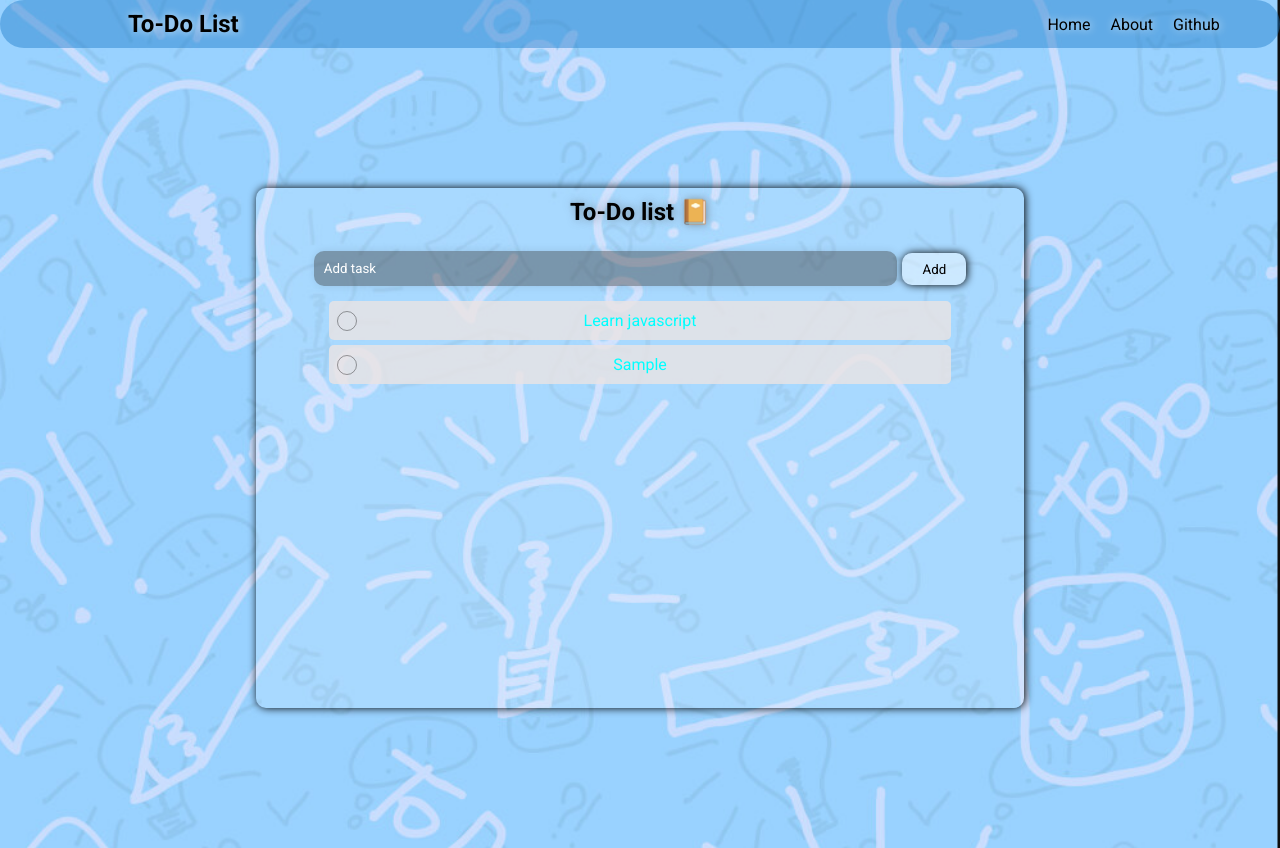
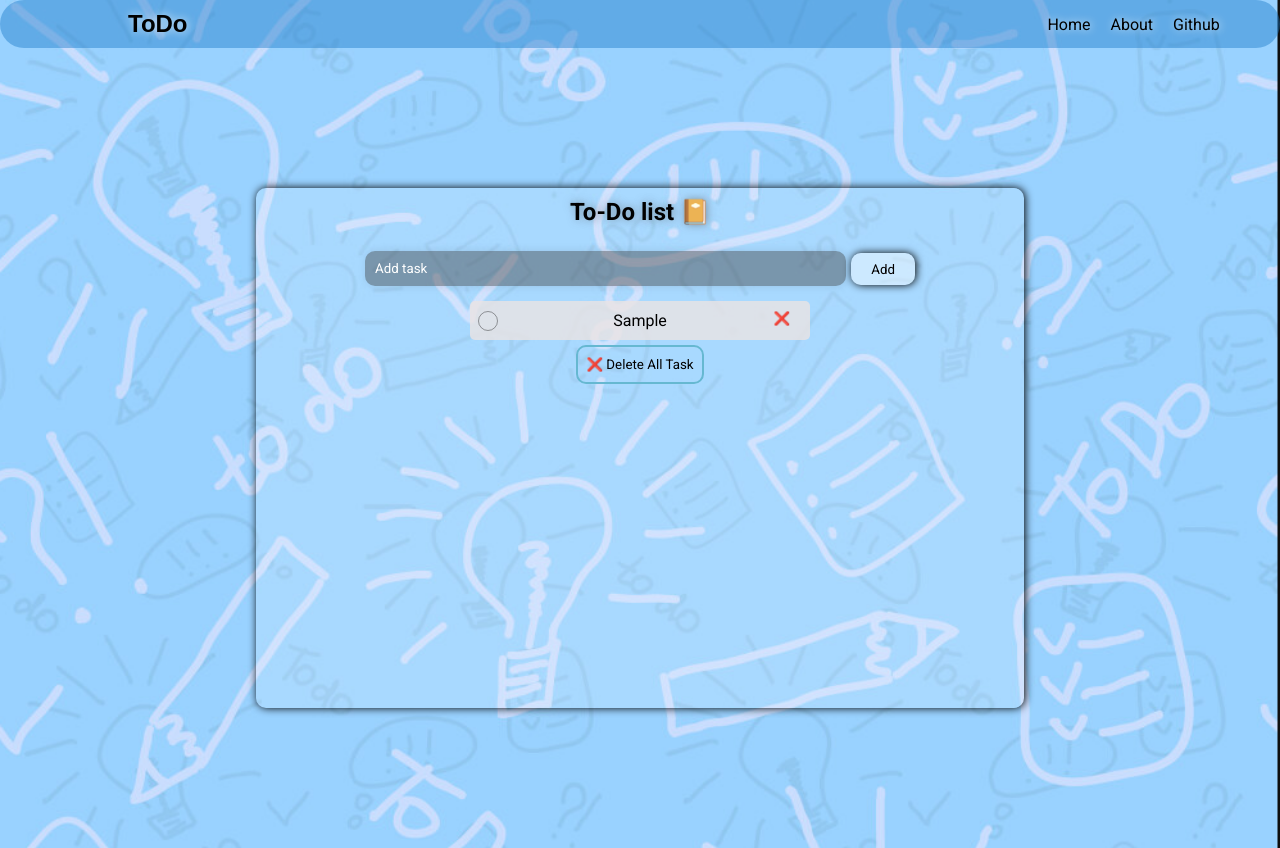
Before and after one commit to t4runjangra/todo, a plain HTML site: page index.html in a window 1280 px wide. Both pictures are taken after typing "Sample" into the empty fields and a click on the button "Add". Drawn offline with Linux system fonts and the light colour scheme.

Commit message:
Todo app

```diff
--- a/index.html
+++ b/index.html
@@ -9,7 +9,7 @@
   <body>
     <header>
       <div class="navbar">
-        <h2>To-Do List</h2>
+        <h1>ToDo</h1>
         <div class="list">
           <ul>
             <li><a href="#">Home</a></li>
@@ -29,17 +29,19 @@
           </div>
           <div class="task">
             <ul class="tasklist">
-              <li>
+              <!-- <li>
                 <div class="learnjs">
                   <input type="checkbox" name="javascriptCheckbox" id="js" />
                   <p>Learn javascript</p>
+                  <button class="cross">❌</button>
                 </div>
-                </li>
+              </li> -->
             </ul>
           </div>
+          <button class="deleteAll">❌ Delete All Task </button>
       </div>
       </div>
     </main>
-    <script src="/script.js"></script>
+    <script src="script.js"></script>
   </body>
 </html>
--- a/script.js
+++ b/script.js
@@ -1,38 +1,63 @@
 const addButton = document.getElementsByClassName("addButton")[0];
 const inputFromUser = document.getElementsByClassName("userinput")[0];
 const taskList = document.getElementsByClassName("tasklist")[0];
+const align = document.getElementsByClassName("align")[0];
+const deleteAll = document.getElementsByClassName("deleteAll")[0];
+deleteAll.addEventListener("click", function () {
+  const task = document.querySelectorAll(".tasklist li")
+  if (task.length<=2) {
+  task.style.color = "green"
+  }
+  if (task.length>=2) {
+    // task.remove()
+    task.forEach(task => task.remove());
+    // task.style.display = "none"
 
+  // if (confirm("Delete ALL tasks permanently?")) {
+  //   // toggleDeleteAllButton();
+  // }
+}})
+inputFromUser.addEventListener("keydown", function (event) {
+  if (event.key === "Enter") {
+    addButton.click();
+  }
+});
+const list = function deleteAll() {
+
+}
 addButton.addEventListener("click", () => {
   const taskText = inputFromUser.value.trim();
 
   if (taskText !== "") {
-    // Create <li>
     const li = document.createElement("li");
-
-    // Create <div class="learnjs">
     const div = document.createElement("div");
     div.classList.add("learnjs");
-
-    // Create checkbox input
     const checkbox = document.createElement("input");
     checkbox.type = "checkbox";
-
-    // Create <p> for task text
     const p = document.createElement("p");
     p.textContent = taskText;
-
-    // Append input and p to div
+    const addCross = document.createElement("button");
+    addCross.setAttribute("class", "cross");
+    addCross.innerText = "❌";
     div.appendChild(checkbox);
     div.appendChild(p);
-
-    // Append div to li
+    div.appendChild(addCross);
     li.appendChild(div);
-
-
+    console.log(addCross);
     taskList.appendChild(li);
-
+    addCross.onclick = function () {
+      li.remove();
+    };
     inputFromUser.value = "";
   } else {
     alert("Enter a task");
   }
 });
+// deleteAll.addEventListener("click", () => {
+//  const list = document.createElement("li");
+//   if(list>=2){
+//     deleteAll.style.display = "none"
+//   }else{
+//     taskList.remove();
+//   }
+// })
--- a/style.css
+++ b/style.css
@@ -5,8 +5,10 @@
   margin: 0;
   font-family: "Roboto", Arial, sans-serif;
   list-style: none;
+  cursor: pointer;
 }
 body {
+  user-select: none ;
   background-size: cover;
   background-repeat:repeat;
   background-image: url(background.png);
@@ -22,6 +24,11 @@ header {
   display: flex;
   justify-content: space-between;
   align-items: center;
+}
+.navbar h1{
+  font-family: Arial, sans-serif;
+  font-size: x-large;
+  font-weight: 900;
 }
 .list ul {
   margin-right: 70%;
@@ -73,7 +80,7 @@ main {
 }
 .todomain input {
   margin-left: 10px;
-  width: 57%;
+  width: 47%;
   border: none;
   border-radius: 10px;
   padding: 10px 10px;
@@ -110,8 +117,8 @@ main {
   align-items: center;
 }
 .tasklist li {
-  color: aqua;
-  width: 33vw;
+  color: rgb(0, 0, 0);
+  min-width: 140px;
   border-radius: 5px;
   padding: 10px 100px;
   display: flex;
@@ -151,3 +158,17 @@ main {
 .learnjs input[type="checkbox"]:checked::before {
   display: block;
 }
+.learnjs .cross{
+  border: none;
+  background-color: rgba(255, 255, 255, 0);
+  position: absolute;
+  top: 10px;
+  right: 20px;
+}
+
+.deleteAll{
+  background-color: rgba(240, 248, 255, 0);
+  border:2px solid rgb(102, 184, 209);
+  border-radius: 10px;
+  padding: 10px 8px;
+}
```
Lines whose indentation alone changed are shown as unchanged.
